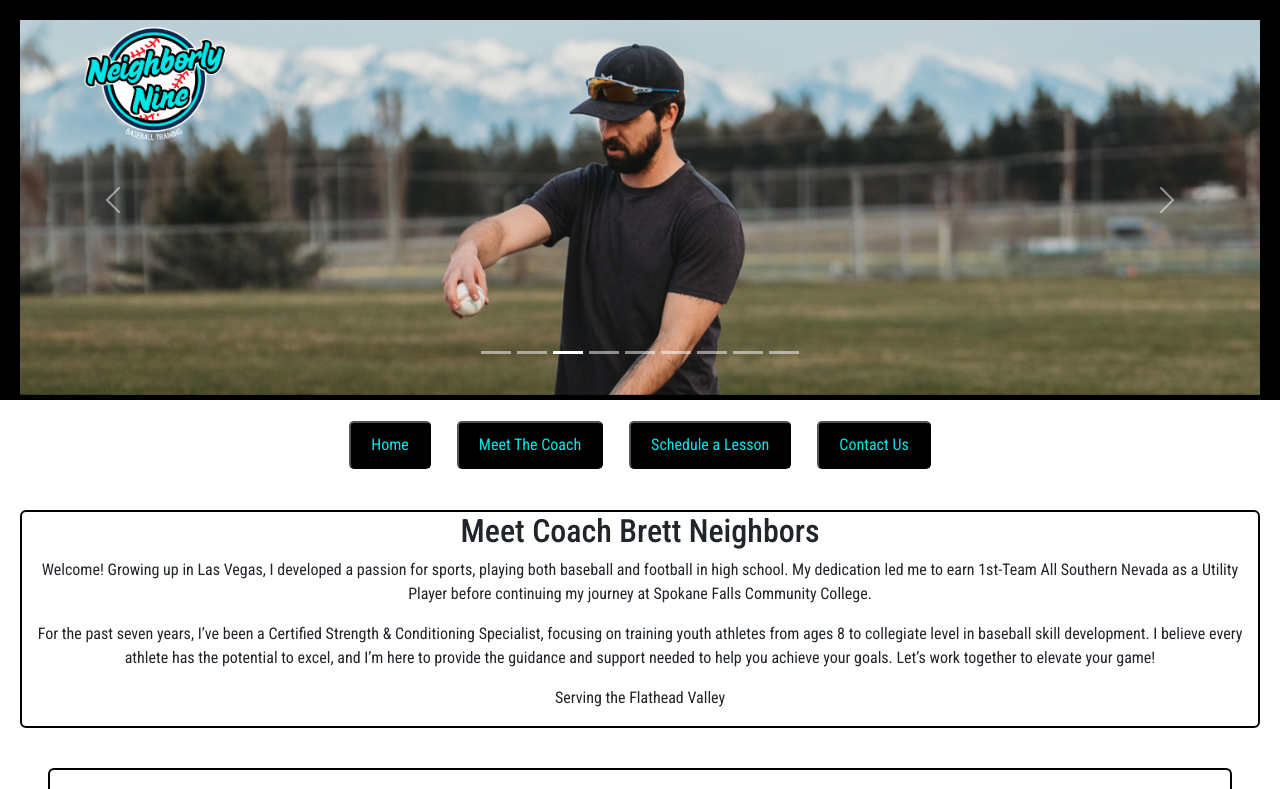
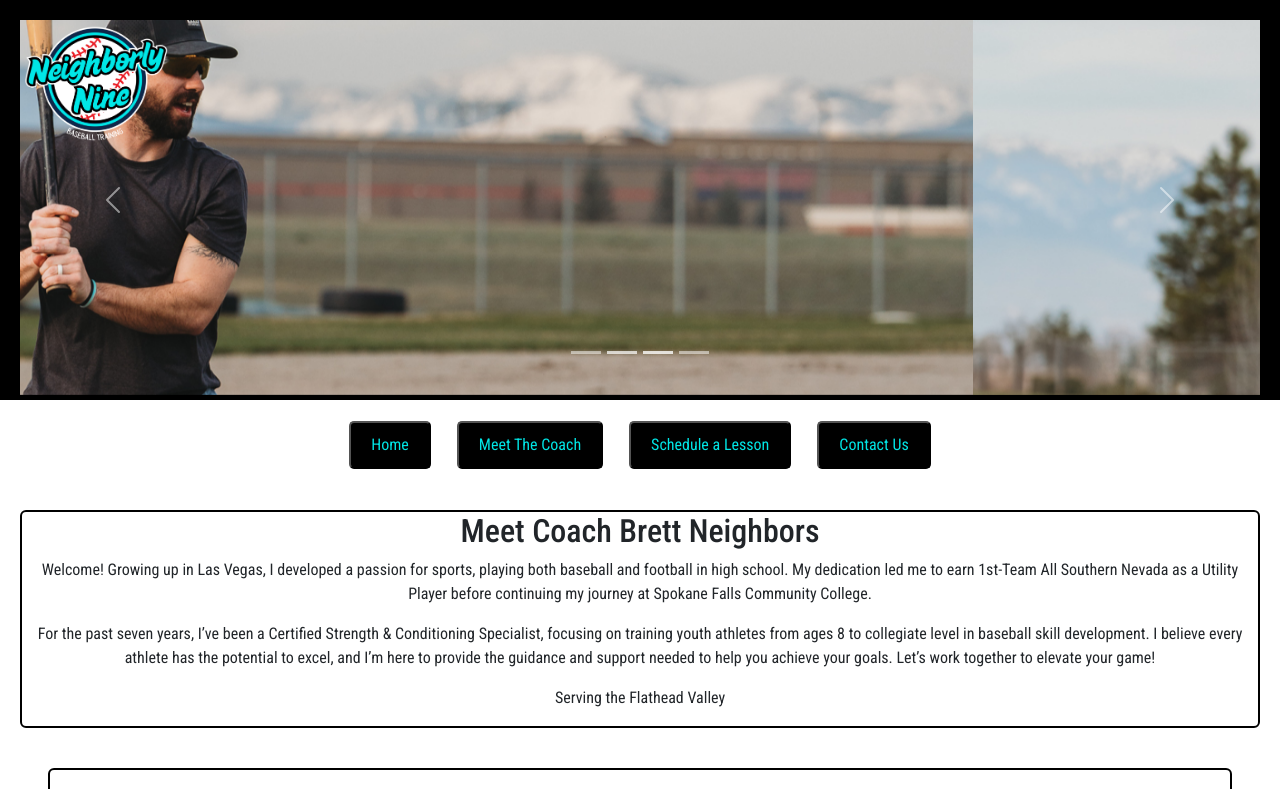
Before and after one commit to bneighbs6/baseball-site, a React (Create React App) app: page / in a window 1280 px wide. Shown: the top 789 px of the page. Built offline with nearby package versions, Linux system fonts and the light colour scheme; the HTML template or start-up script is replaced by a standard one; a web font is replaced by a local one.

Commit message:
Update styling of header background imgs

```diff
--- a/src/Components/Header.jsx
+++ b/src/Components/Header.jsx
@@ -15,31 +15,37 @@ function Header() {
     return (
       <header className="header-container">
         <Carousel className="carousel-background">
-          <Carousel.Item className="carousel-item" interval={2000}>
+          {/* <Carousel.Item className="carousel-item" interval={2500}>
             <img src={fielding1} alt="coach instructing baseball drill" />
           </Carousel.Item>
-          <Carousel.Item className="carousel-item" interval={2000}>
+          <Carousel.Item className="carousel-item" interval={2500}>
             <img src={fielding2} alt="coach instructing baseball drill" />
+          </Carousel.Item> */}
+          <Carousel.Item className="carousel-item" interval={2500}>
+            <img
+            src={fielding3}
+            alt="coach instructing baseball drill"
+            style={{ objectPosition: "50% 35.5%", width: "100%", height: "100%", objectFit: "cover" }}  />
           </Carousel.Item>
-          <Carousel.Item className="carousel-item" interval={2000}>
-            <img src={fielding3} alt="coach instructing baseball drill" />
-          </Carousel.Item>
-          <Carousel.Item className="carousel-item" interval={2000}>
+          {/* <Carousel.Item className="carousel-item" interval={2500}>
             <img src={leftySwing1} alt="coach instructing baseball drill" />
           </Carousel.Item>
-          <Carousel.Item className="carousel-item" interval={2000}>
+          <Carousel.Item className="carousel-item" interval={2500}>
             <img src={rightySwing1} alt="coach instructing baseball drill" />
+          </Carousel.Item> */}
+          <Carousel.Item className="carousel-item" interval={2500}>
+            <img
+            src={tee1}
+            alt="coach instructing baseball drill"
+            style={{ objectPosition: "50% 28%", width: "100%", height: "100%", objectFit: "cover" }}  />
           </Carousel.Item>
-          <Carousel.Item className="carousel-item" interval={2000}>
-            <img src={tee1} alt="coach instructing baseball drill" />
-          </Carousel.Item>
-          <Carousel.Item className="carousel-item" interval={2000}>
+          {/* <Carousel.Item className="carousel-item" interval={2500}>
             <img src={tee2} alt="coach instructing baseball drill" />
-          </Carousel.Item>
-          <Carousel.Item className="carousel-item" interval={2000}>
+          </Carousel.Item> */}
+          <Carousel.Item className="carousel-item" interval={2500}>
             <img src={standingWithBat} alt="coach instructing baseball drill" />
           </Carousel.Item>
-          <Carousel.Item className="carousel-item" interval={2000}>
+          <Carousel.Item className="carousel-item" interval={2500}>
             <img src={ballOnTee} alt="coach instructing baseball drill" />
           </Carousel.Item>
         </Carousel>
--- a/src/index.css
+++ b/src/index.css
@@ -68,9 +68,8 @@ header {
 
 .logo {
   position: absolute;
-  top: 10px; /* Adjust as needed */
-  left: 12%;
-  transform: translateX(-50%); /* Center the logo */
+  top: 10px; /* Adjust as needed for spacing from the top */
+  left: 20px; /* Adjust as needed for spacing from the left */
   z-index: 2; /* Ensure logo is above the carousel */
   max-width: 150px; /* Limit the width of the logo */
   height: auto; /* Maintain aspect ratio */
```
